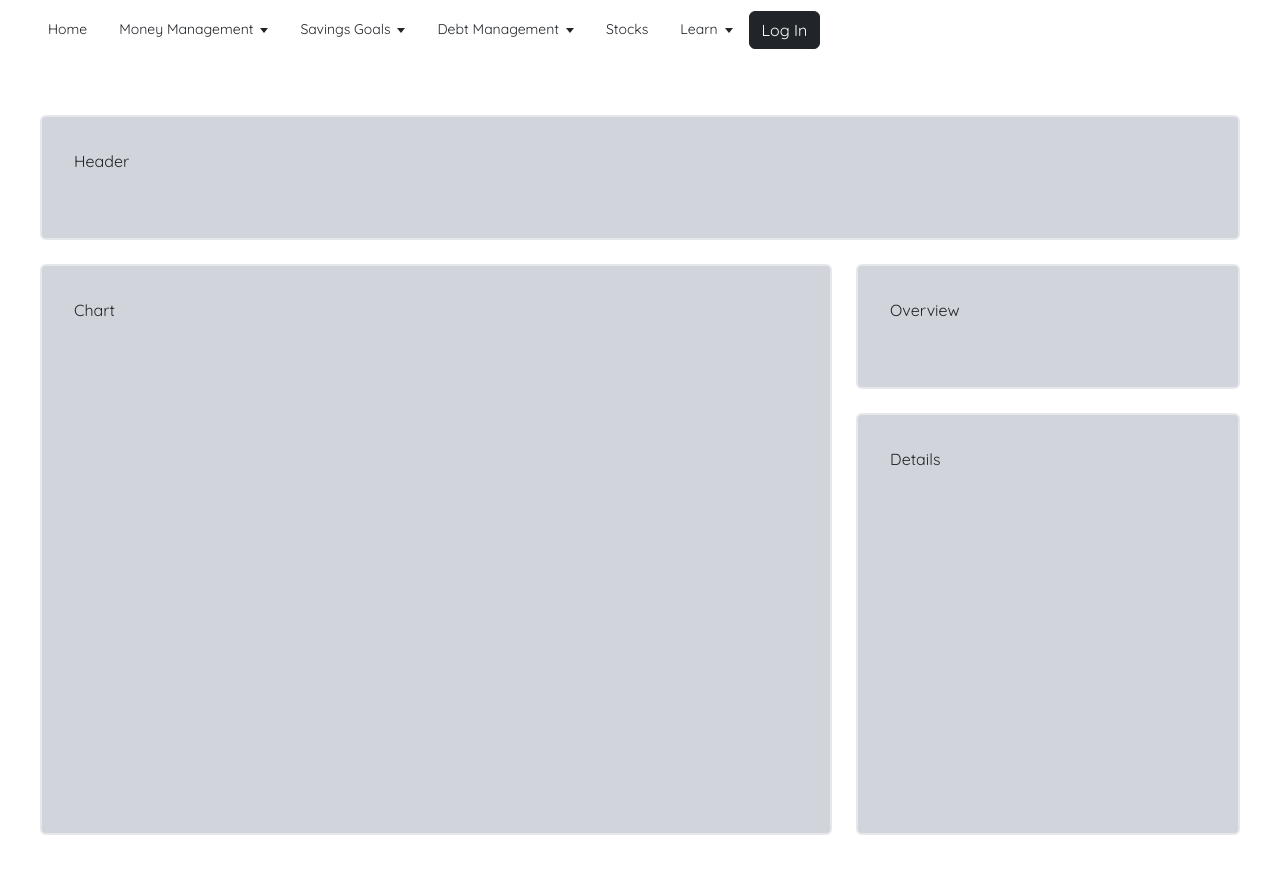
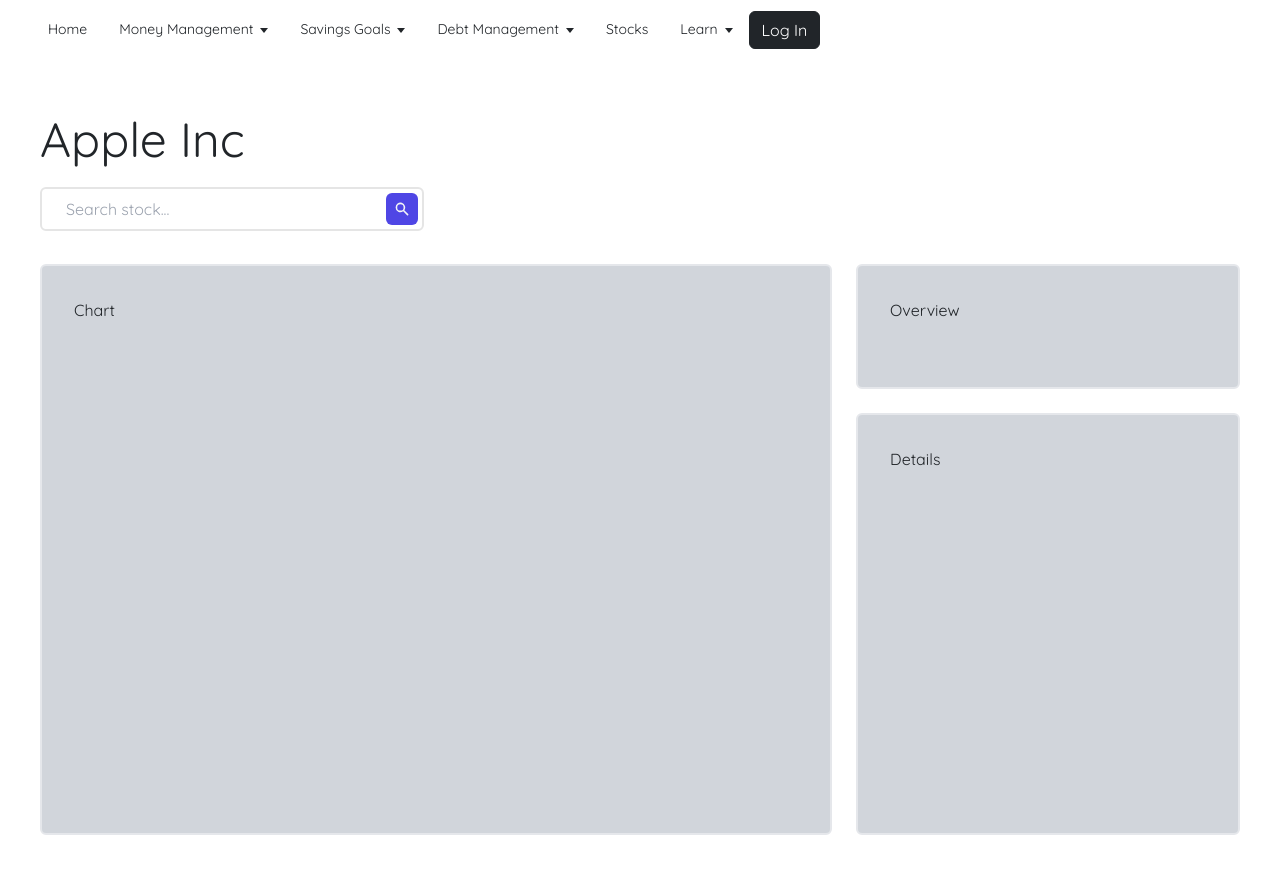
Before and after one commit to Shamayal/frog-finance, a React (Create React App) app in the folder frontend/client/: page /stocks in a window 1280 px wide. Built offline with nearby package versions, Linux system fonts and the light colour scheme.

Commit message:
search bar component and search icons

```diff
--- a/frontend/client/src/components/stocks/Dashboard.jsx
+++ b/frontend/client/src/components/stocks/Dashboard.jsx
@@ -1,12 +1,17 @@
 import React from "react";
 import Card from "./Card";
+import { mockCompanyDetails } from "../../constants/mock";
+import Search from "./Search";
 
 const Dashboard = ({children}) => {
   return (
     <div className="h-screen grid grid-cols-1 md:grid-cols-2 xl:grid-cols-3 grid-rows-8 md:grid-rows-7 xl:grid-rows-5 auto-rows-fr gap-6 p-10 font-quicksand">
+
       <div className="col-span-1 md:col-span-2 xl:col-span-3 row-span-1">
-        <Card> Header </Card>
+        <h1 className="text-5xl"> {mockCompanyDetails.name}</h1>
+        <Search />
       </div>
+
       <div className="md:col-span-2 row-span-4">
       <Card> Chart </Card>
       </div>
--- /dev/null
+++ b/frontend/client/src/components/stocks/Search.jsx
@@ -0,0 +1,46 @@
+import React, { useState } from "react";
+import { mockSearchResults } from "../../constants/mock";
+import { XIcon, SearchIcon } from '@heroicons/react/solid';
+
+const Search = () => {
+  const [searchInput, setSearchInput] = useState("");
+  const [bestMatches, setBestMatches] = useState(mockSearchResults.result)
+
+  // clear the search
+  const clear = () => {
+    setSearchInput("")
+    setBestMatches([])
+  }
+
+  const updateBestMatches = () => {
+    setBestMatches(mockSearchResults.result)
+  }
+
+  return (
+    <div className="flex items-center my-4 border-2 rounded-md relative z-50 w-96 bg-white border-neutral-200">
+      <input
+        type="text"
+        value={searchInput}
+        className="w-full px-4 py-2 focus:outline-none rounded-md"
+        placeholder="Search stock..."
+        onChange={(event) => setSearchInput(event.target.value)}
+        onKeyDown={(event) => {
+          if (event.key === "Enter") {
+            updateBestMatches();
+          }
+        }}
+      />
+      {searchInput &&  <button onClick={clear}>
+        <XIcon className='h-4 w-4 fill-gray-500' />
+      </button>}
+
+      <button onClick={updateBestMatches} className="h-8 w-8 bg-indigo-600 rounded-md flex justify-center item-center m-1 p-2">
+        <SearchIcon className="h-4 w-f fill-gray-100"/>
+
+      </button>
+
+    </div>
+  )
+};
+
+export default Search;
```
